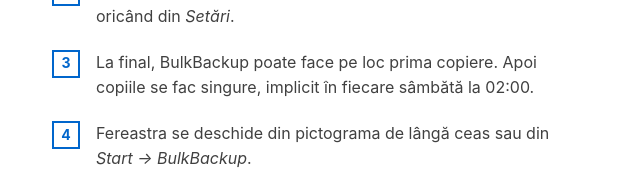
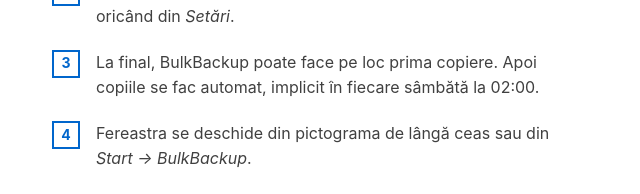
Before and after one commit to acs-soft/saga-bulk-reporter, a plain HTML site: page tools/backup/index.html in a window 1280 px wide. Shown: the part 3775-3969 px from the top of the page, 616-1256 px from the left. Drawn offline with Linux system fonts and the light colour scheme.

Commit message:
site(backup): pasul 3 de instalare: „copiile se fac automat”
Co-Authored-By: Claude Opus 5.5 <noreply@anthropic.com>

```diff
--- a/tools/backup/index.html
+++ b/tools/backup/index.html
@@ -341,7 +341,7 @@
                     <ol class="steps">
                         <li>Rulați programul de instalare pe calculatorul cu bazele de date Saga, dintr-un cont de administrator.</li>
                         <li>Alegeți folderul în care se salvează copiile. Îl puteți schimba oricând din <em>Setări</em>.</li>
-                        <li>La final, BulkBackup poate face pe loc prima copiere. Apoi copiile se fac singure, implicit în fiecare sâmbătă la 02:00.</li>
+                        <li>La final, BulkBackup poate face pe loc prima copiere. Apoi copiile se fac automat, implicit în fiecare sâmbătă la 02:00.</li>
                         <li>Fereastra se deschide din pictograma de lângă ceas sau din <em>Start → BulkBackup</em>.</li>
                     </ol>
                     <p class="note">O versiune nouă se instalează peste cea existentă și păstrează setările, licența și istoricul copiilor.</p>
```
